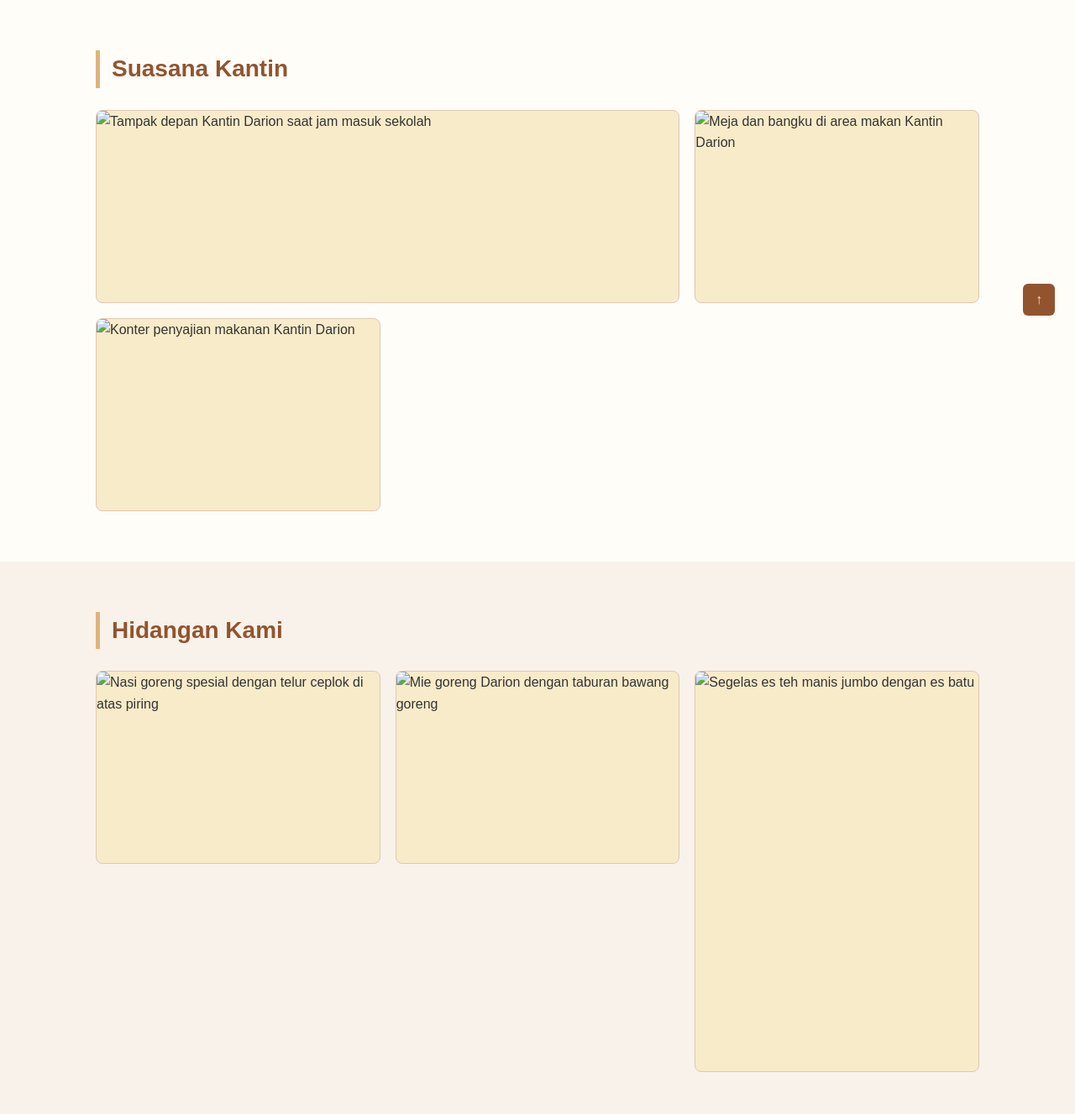
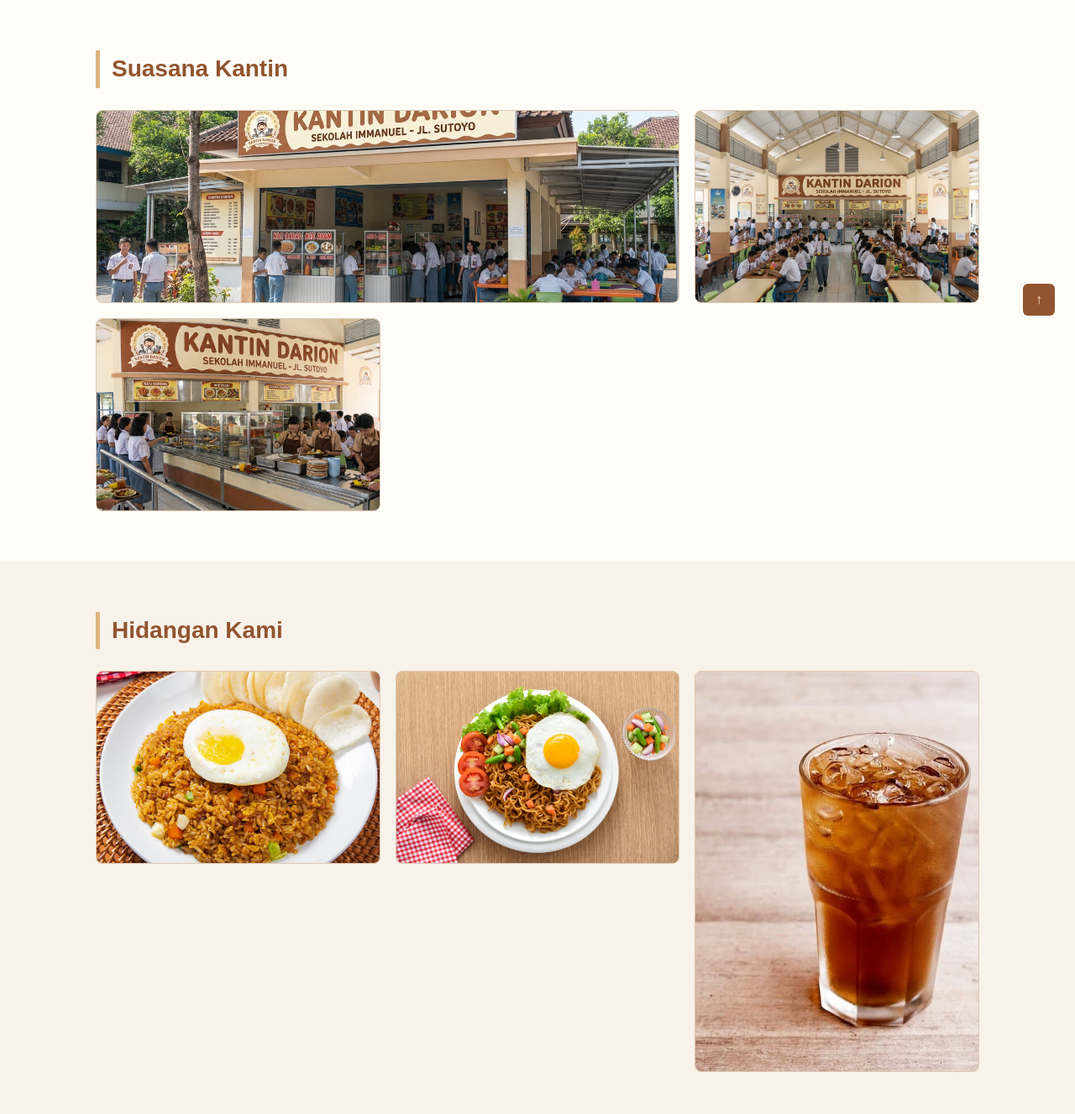
Before and after one commit to AdrianDarion/kantin-sekolah, a plain HTML site: page pages/gallery.html in a window 1280 px wide. Shown: the part 400-1727 px from the top of the page at 84% size. Drawn offline with Linux system fonts and the light colour scheme.

Commit message:
feat: add changes into gallery.html

```diff
--- a/pages/gallery.html
+++ b/pages/gallery.html
@@ -44,15 +44,15 @@
                 <h2>Suasana Kantin</h2>
                 <div class="gallery-grid">
                     <figure class="gallery-item gallery-item-wide">
-                        <img src="../assets/images/logo/front-view-canteen-darion.jpg" alt="Tampak depan Kantin Darion saat jam masuk sekolah" class="gallery-img">
+                        <img src="../assets/images/about/front-view-canteen-darion.jpg" alt="Tampak depan Kantin Darion saat jam masuk sekolah" class="gallery-img">
                         <figcaption>Tampak depan Kantin Darion di Jalan Sutoyo Indah</figcaption>
                     </figure>
                     <figure class="gallery-item">
-                        <img src="../assets/images/logo/dininghall-canteen-darion.jpg" alt="Meja dan bangku di area makan Kantin Darion" class="gallery-img">
+                        <img src="../assets/images/gallery/dininghall-canteen-darion.jpg" alt="Meja dan bangku di area makan Kantin Darion" class="gallery-img">
                         <figcaption>Area makan saat jam istirahat</figcaption>
                     </figure>
                     <figure class="gallery-item">
-                        <img src="../assets/images/logo/servingcentre-canteen-darion.jpg" alt="Konter penyajian makanan Kantin Darion" class="gallery-img">
+                        <img src="../assets/images/gallery/servingcentre-canteen-darion.jpg" alt="Konter penyajian makanan Kantin Darion" class="gallery-img">
                         <figcaption>Konter tempat siswa mengambil pesanan</figcaption>
                     </figure>
                 </div>
@@ -64,15 +64,15 @@
                 <h2>Hidangan Kami</h2>
                 <div class="gallery-grid">
                     <figure class="gallery-item">
-                        <img src="../assets/images/logo/fried-rice.jpg" alt="Nasi goreng spesial dengan telur ceplok di atas piring" class="gallery-img">
+                        <img src="../assets/images/products/fried-rice.jpg" alt="Nasi goreng spesial dengan telur ceplok di atas piring" class="gallery-img">
                         <figcaption>Nasi Goreng Darion</figcaption>
                     </figure>
                     <figure class="gallery-item">
-                        <img src="../assets/images/logo/fried-noodle.jpg" alt="Mie goreng Darion dengan taburan bawang goreng" class="gallery-img">
+                        <img src="../assets/images/products/fried-noodle.jpg" alt="Mie goreng Darion dengan taburan bawang goreng" class="gallery-img">
                         <figcaption>Mie Goreng</figcaption>
                     </figure>
                     <figure class="gallery-item gallery-item-tall">
-                        <img src="../assets/images/logo/ice-tea.jpg" alt="Segelas es teh manis jumbo dengan es batu" class="gallery-img">
+                        <img src="../assets/images/products/ice-tea.jpg" alt="Segelas es teh manis jumbo dengan es batu" class="gallery-img">
                         <figcaption>Es Teh</figcaption>
                     </figure>
                 </div>
@@ -84,15 +84,15 @@
                 <h2>Di Balik Dapur</h2>
                 <div class="gallery-grid">
                     <figure class="gallery-item">
-                        <img src="../assets/images/logo/fresh-vegetables.jpg" alt="Sayuran dan bahan masakan segar yang baru tiba di pagi hari" class="gallery-img">
+                        <img src="../assets/images/gallery/fresh-vegetables.jpg" alt="Sayuran dan bahan masakan segar yang baru tiba di pagi hari" class="gallery-img">
                         <figcaption>Bahan segar yang dipilih tiap pagi</figcaption>
                     </figure>
                     <figure class="gallery-item gallery-item-wide">
-                        <img src="../assets/images/logo/chef-adrian.jpg" alt="Koki menyiapkan masakan di dapur Kantin Darion" class="gallery-img">
+                        <img src="../assets/images/gallery/chef-adrian.jpg" alt="Koki menyiapkan masakan di dapur Kantin Darion" class="gallery-img">
                         <figcaption>Persiapan memasak sebelum kantin dibuka pukul 07.00 WIB</figcaption>
                     </figure>
                     <figure class="gallery-item">
-                        <img src="../assets/images/logo/washing-dishes.jpg" alt="Peralatan makan yang sudah dicuci dan ditata rapi" class="gallery-img">
+                        <img src="../assets/images/gallery/washing-dishes.jpg" alt="Peralatan makan yang sudah dicuci dan ditata rapi" class="gallery-img">
                         <figcaption>Peralatan dicuci dan ditata setiap hari</figcaption>
                     </figure>
                 </div>
```
